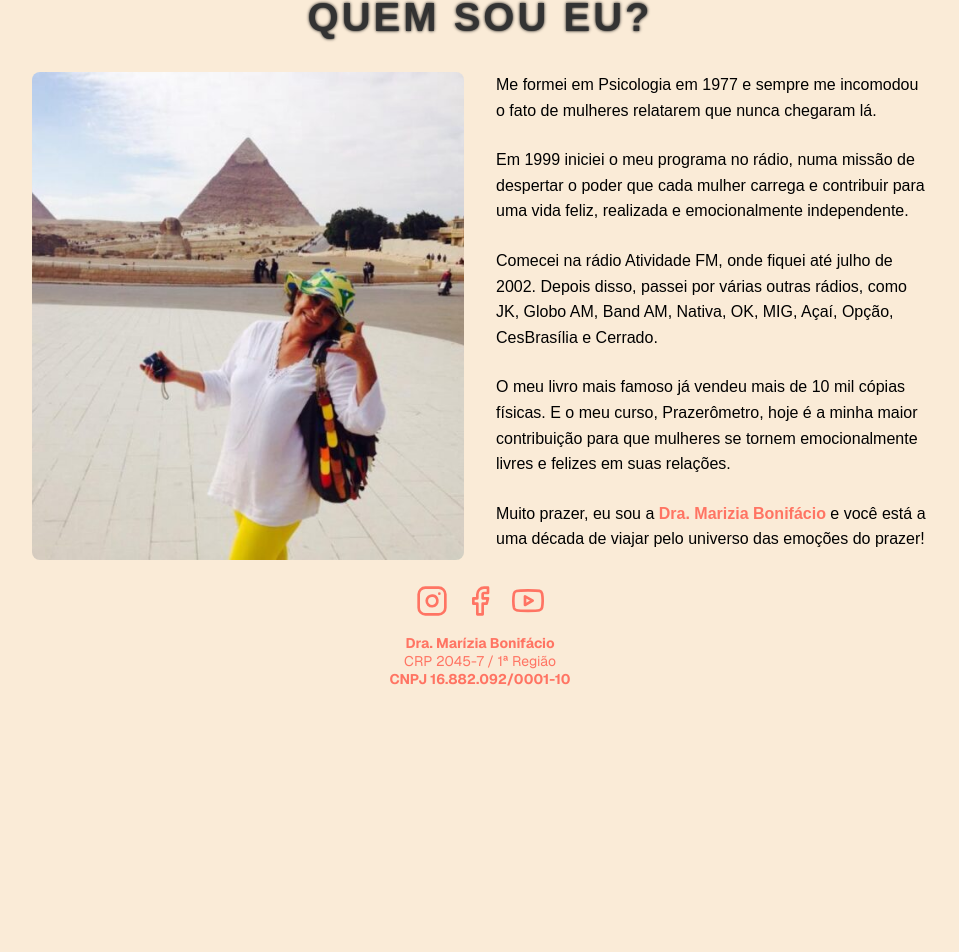
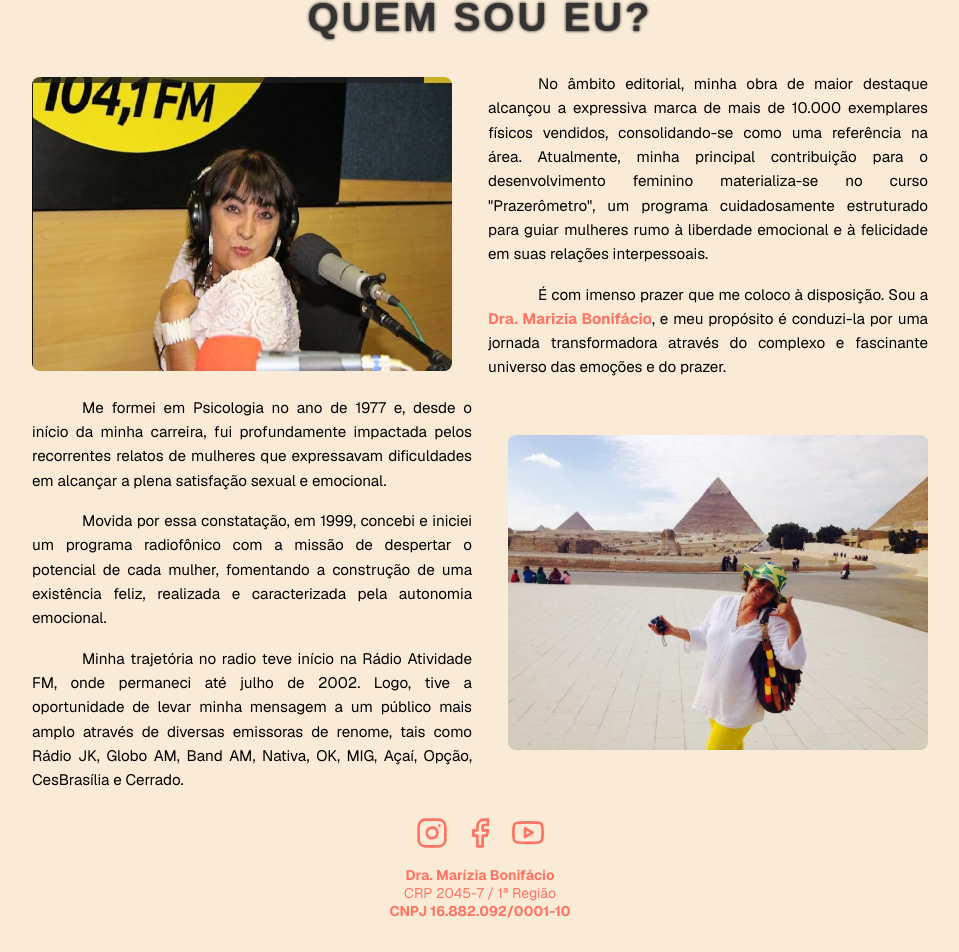
Before and after one commit to loopchaves/marizia-bonifacio, a Next.js app: page /sobre in a window 1280 px wide. Shown: the part 491-1443 px from the top of the page, without its empty margins (160-1119 px from the left). Before the commit the page ends 1294 px from the top, so only its background shows below. Built offline with nearby package versions, Linux system fonts and the light colour scheme; a web font is replaced by a local one.

Commit message:
Ajustes da página Sobre

```diff
--- a/src/app/sobre/page.js
+++ b/src/app/sobre/page.js
@@ -7,41 +7,65 @@ export default function Sobre() {
     <main className={styles.container}>
       <Titulo titulo="QUEM SOU EU?" />
       <div className={styles.content}>
-        <div className={styles.imageContainer}>
-          <Image
-            src="/piramides.jpg"
-            alt="Dra. Marizia Bonifácio nas pirâmides"
-            width={500}
-            height={500}
-            className={styles.image}
-          />
+        <div className={styles.imageWrapper}>
+          <div className={styles.leftImage}>
+            <Image
+              src="/radio.jpg"
+              alt="Dra. Marizia Bonifácio na rádio"
+              width={500}
+              height={500}
+              className={styles.image}
+            />
+          </div>
         </div>
         <div className={styles.textContainer}>
-          {/* <h2 className={styles.subtitle}>QUEM SOU EU?</h2> */}
           <p>
-            Me formei em Psicologia em 1977 e sempre me incomodou o fato de
-            mulheres relatarem que nunca chegaram lá.
+            Me formei em Psicologia no ano
+            de 1977 e, desde o início da minha carreira, fui profundamente
+            impactada pelos recorrentes relatos de mulheres que expressavam
+            dificuldades em alcançar a plena satisfação sexual e emocional.
           </p>
           <p>
-            Em 1999 iniciei o meu programa no rádio, numa missão de despertar o
-            poder que cada mulher carrega e contribuir para uma vida feliz,
-            realizada e emocionalmente independente.
+            Movida por essa constatação, em 1999, concebi e iniciei um programa
+            radiofônico com a missão de despertar o potencial de cada mulher,
+            fomentando a construção de uma existência feliz, realizada e
+            caracterizada pela autonomia emocional.
           </p>
           <p>
-            Comecei na rádio Atividade FM, onde fiquei até julho de 2002. Depois
-            disso, passei por várias outras rádios, como JK, Globo AM, Band AM,
-            Nativa, OK, MIG, Açaí, Opção, CesBrasília e Cerrado.
+            Minha trajetória no radio teve início na Rádio Atividade FM, onde
+            permaneci até julho de 2002. Logo, tive a oportunidade de levar
+            minha mensagem a um público mais amplo através de diversas emissoras
+            de renome, tais como Rádio JK, Globo AM, Band AM, Nativa, OK, MIG,
+            Açaí, Opção, CesBrasília e Cerrado.
+          </p>
+        </div>
+        <div className={styles.textContainer}>
+          <p>
+            No âmbito editorial, minha obra de maior destaque alcançou a
+            expressiva marca de mais de 10.000 exemplares físicos vendidos,
+            consolidando-se como uma referência na área. Atualmente, minha
+            principal contribuição para o desenvolvimento feminino
+            materializa-se no curso "Prazerômetro", um programa cuidadosamente
+            estruturado para guiar mulheres rumo à liberdade emocional e à
+            felicidade em suas relações interpessoais.
           </p>
           <p>
-            O meu livro mais famoso já vendeu mais de 10 mil cópias físicas. E o
-            meu curso, Prazerômetro, hoje é a minha maior contribuição para que
-            mulheres se tornem emocionalmente livres e felizes em suas relações.
+            É com imenso prazer que me coloco à disposição. Sou a{" "}
+            <strong>Dra. Marizia Bonifácio</strong>, e meu propósito é
+            conduzi-la por uma jornada transformadora através do complexo e
+            fascinante universo das emoções e do prazer.
           </p>
-          <p>
-            Muito prazer, eu sou a <strong>Dra. Marizia Bonifácio</strong> e
-            você está a uma década de viajar pelo universo das emoções do
-            prazer!
-          </p>
+        </div>
+        <div className={styles.imageWrapper}>
+          <div className={styles.rightImage}>
+            <Image
+              src="/piramides.jpg"
+              alt="Dra. Marizia Bonifácio nas pirâmides"
+              width={500}
+              height={500}
+              className={styles.image}
+            />
+          </div>
         </div>
       </div>
     </main>
--- a/src/app/sobre/page.module.css
+++ b/src/app/sobre/page.module.css
@@ -5,15 +5,40 @@
 }
 
 .content {
-  display: flex;
-  gap: 2rem;
+  display: grid;
+  grid-template-columns: 1fr 1fr;
+  grid-template-rows: auto auto;
+  gap: 1rem;
   margin-top: 1rem;
+  position: relative;
 }
 
-.imageContainer {
-  flex: 1;
+.imageWrapper {
   display: flex;
   justify-content: center;
+  align-items: center;
+}
+
+.leftImage {
+  grid-column: 1;
+  grid-row: 1;
+  margin-right: 20px;
+}
+
+.rightImage {
+  grid-column: 2;
+  grid-row: 2;
+  margin-left: 20px;
+}
+
+.textContainer:nth-of-type(1) {
+  grid-column: 2;
+  grid-row: 1;
+}
+
+.textContainer:nth-of-type(2) {
+  grid-column: 1;
+  grid-row: 2;
 }
 
 .image {
@@ -24,7 +49,6 @@
 }
 
 .textContainer {
-  flex: 1;
   display: flex;
   flex-direction: column;
   gap: 1rem;
@@ -37,13 +61,16 @@
   font-family: var(--font-aboreto);
 }
 
-.textContainer p {
+.content p {
+  font-family: var(--font-geist-sans);
   line-height: 1.6;
-  margin-bottom: 0.5rem;
-  font-size: 1rem;
+  /* margin-bottom: 0.6rem; */
+  font-size: 0.95rem;
+  text-align: justify;
+  text-indent: 50px;
 }
 
-.textContainer p strong {
+.content p strong {
   color: #ff7463;
 }
 
@@ -54,11 +81,15 @@
   }
 
   .content {
+    display: flex;
     flex-direction: column;
+    gap: 1rem;
   }
 
-  .imageContainer {
-    margin-bottom: 1.5rem;
+  .leftImage,
+  .rightImage {
+    margin: 0 auto 20px;
+    max-width: 80%;
   }
 
   .subtitle {
```
Also changed, not shown: public/radio.jpg (added).
